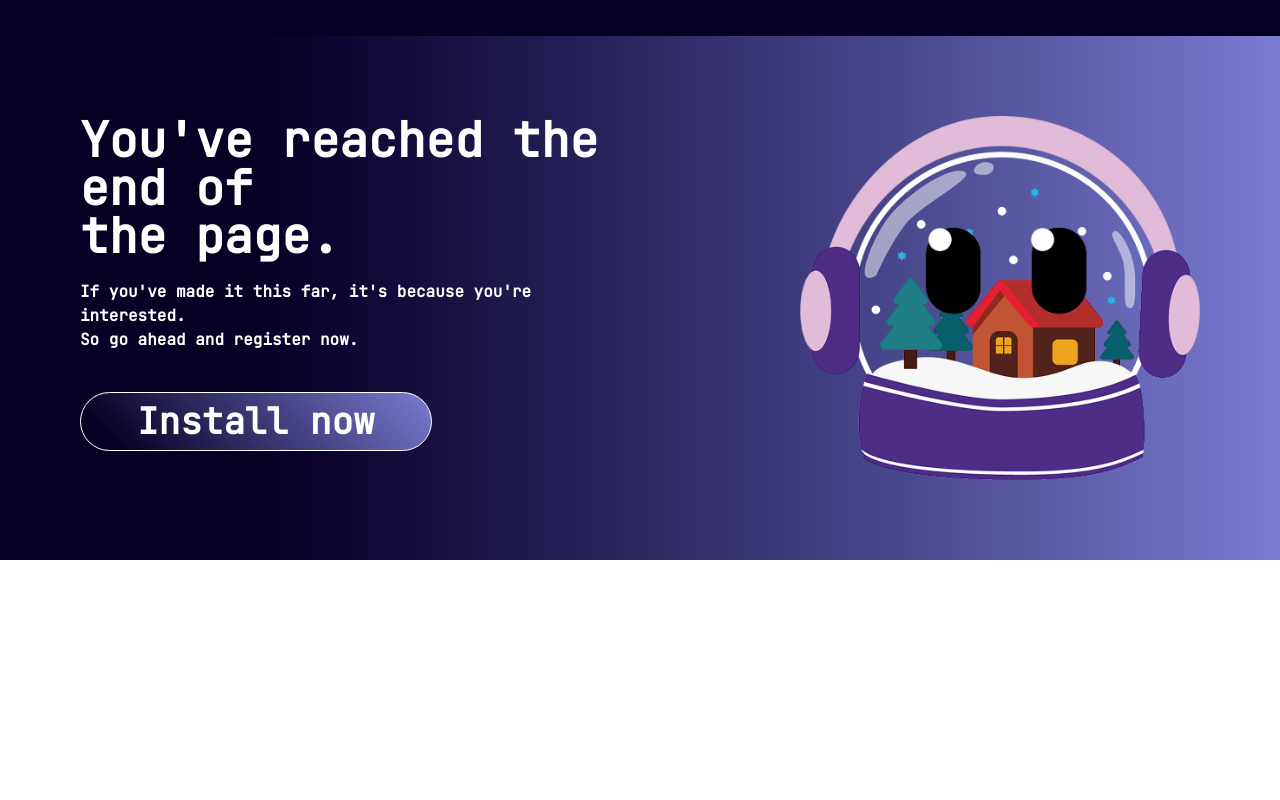
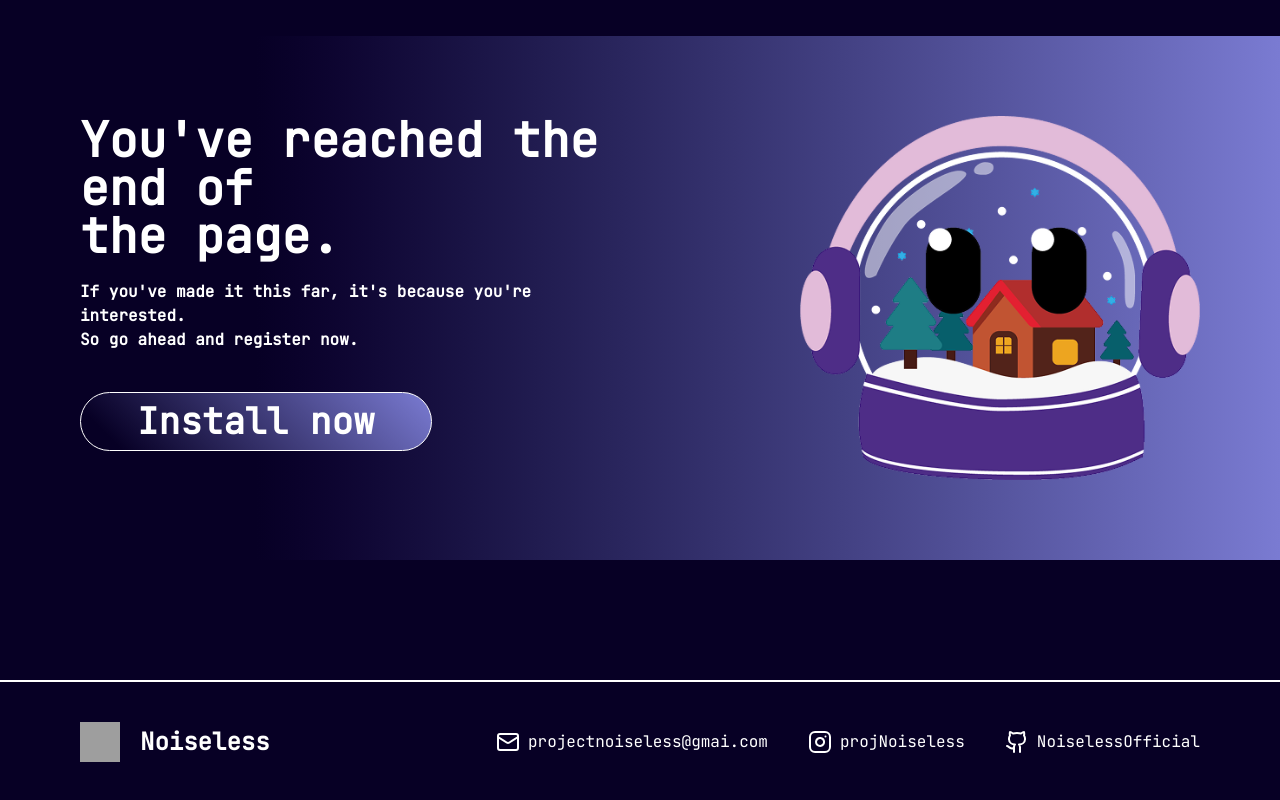
Before and after one commit to NoiselessOfficial/noiseless-frontend, a Vue app: page / in a window 1280 px wide. Shown: the part 1547-2347 px from the top of the page. Before the commit the page ends 2107 px from the top, so only its background shows below. Built offline with nearby package versions, Linux system fonts and the light colour scheme; grey boxes are pictures that could not be loaded.

Commit message:
:sparkles: (footer) Adicionei um footer básico

```diff
--- a/src/app/pages/Home.vue
+++ b/src/app/pages/Home.vue
@@ -1,6 +1,6 @@
 <script setup lang="ts">
 import DefaultLayout from '../layouts/defaultLayout.vue';
-import { HeroSection, InstallSection, StackSection, EndSection } from '@/components/home'
+import { HeroSection, InstallSection, StackSection, EndSection, FooterSection } from '@/components/home'
 </script>
 
 <template>
@@ -9,5 +9,6 @@ import { HeroSection, InstallSection, StackSection, EndSection } from '@/compone
     <InstallSection />
     <StackSection />
     <EndSection />
+    <FooterSection />
   </DefaultLayout>
 </template>
--- /dev/null
+++ b/src/components/home/footerSection.vue
@@ -0,0 +1,35 @@
+<script setup lang="ts">
+import { Instagram, Github, Mail } from 'lucide-vue-next'
+import { socialMedias } from '@/constants/links';
+</script>
+
+<template>
+  <div
+    class="border-t-2 border-white mt-30 py-10 flex px-20 gap-10 justify-between items-center md:flex-row flex-wrap"
+  >
+    <div class="flex flex-row gap-5">
+      <img
+        src="/images/nono.ico"
+        alt=""
+        class="h-10 w-10 hover:scale-110 hover:drop-shadow-[0px_0px_6px_hsla(0,0%,100%)] transition duration-100"
+      />
+      <p class="flex items-center text-[24px] text-white font-bold">
+        Noiseless
+      </p>
+    </div>
+    <div class="text-white flex gap-10 flex-col lg:flex-row">
+      <div class="flex gap-2">
+        <Mail />
+        <h1>projectnoiseless@gmai.com</h1>
+      </div>
+      <div class="flex gap-2">
+        <Instagram />
+        <h1>projNoiseless</h1>
+      </div>
+      <div class="flex gap-2">
+        <Github />
+        <h1>NoiselessOfficial</h1>
+      </div>
+    </div>
+  </div>
+</template>
--- a/src/components/home/index.ts
+++ b/src/components/home/index.ts
@@ -2,3 +2,4 @@ export {default as HeroSection} from './heroSection.vue'
 export {default as InstallSection} from './installSection.vue'
 export {default as StackSection} from './stackSection.vue'
 export {default as EndSection} from './endSection.vue'
+export {default as FooterSection} from './footerSection.vue'
--- a/src/styles/index.css
+++ b/src/styles/index.css
@@ -3,6 +3,10 @@
 @font-face {
   font-family: 'JetBrains-Regular';
   src: url('/fonts/JetBrainsMono-Regular.ttf');
+}
+
+body{
+  background-color: #070025;
 }
 
 * {
```
